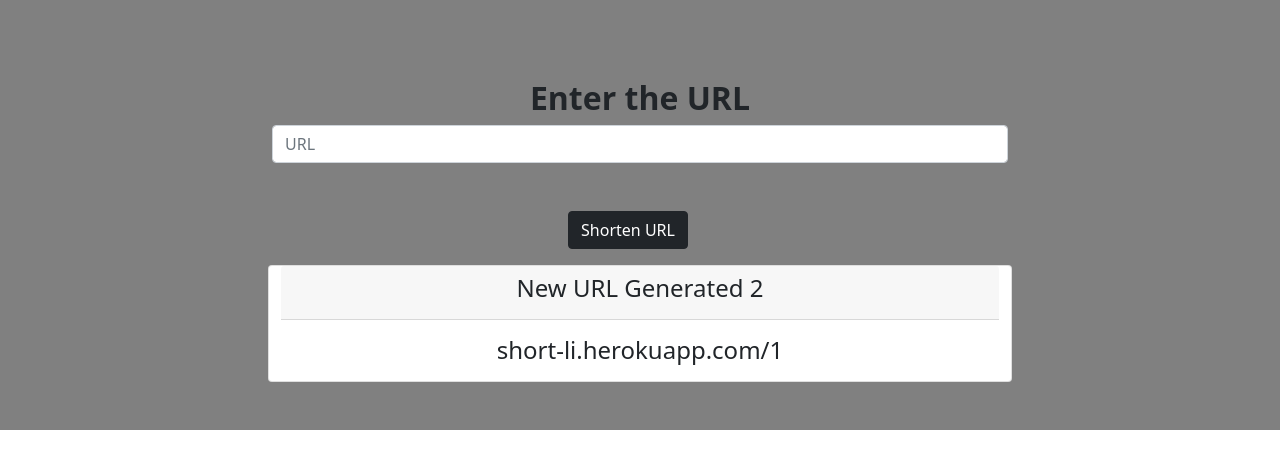
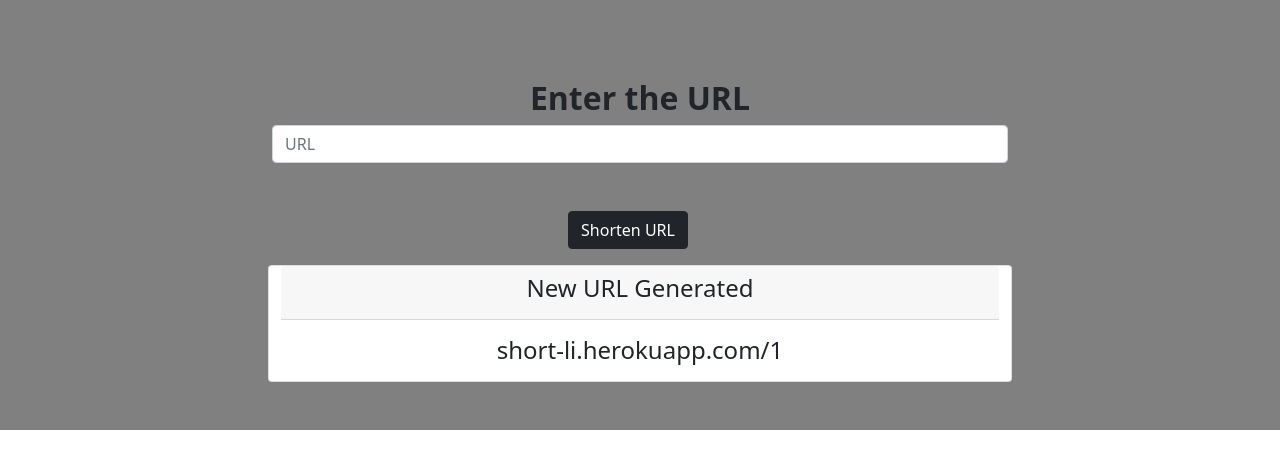
Before and after one commit to MannyBinning/url_shortner, a Flask app: page /display/1 in a window 1280 px wide. Shown: the part 151-620 px from the top of the page. Run offline with Flask 2, Linux system fonts and the light colour scheme; data that the repository does not hold is empty; some libraries are stand-ins or nearby versions.

Commit message:
reverted back

```diff
--- a/templates/short_url.html
+++ b/templates/short_url.html
@@ -8,7 +8,7 @@
     <div class="card col-8 mt-3 mb-5">
       <div class="card-header">
         <div>
-          <h4 class="text-center">New URL Generated 2</h4>
+          <h4 class="text-center">New URL Generated</h4>
         </div>
       </div>
       <div class="card-body">
```
